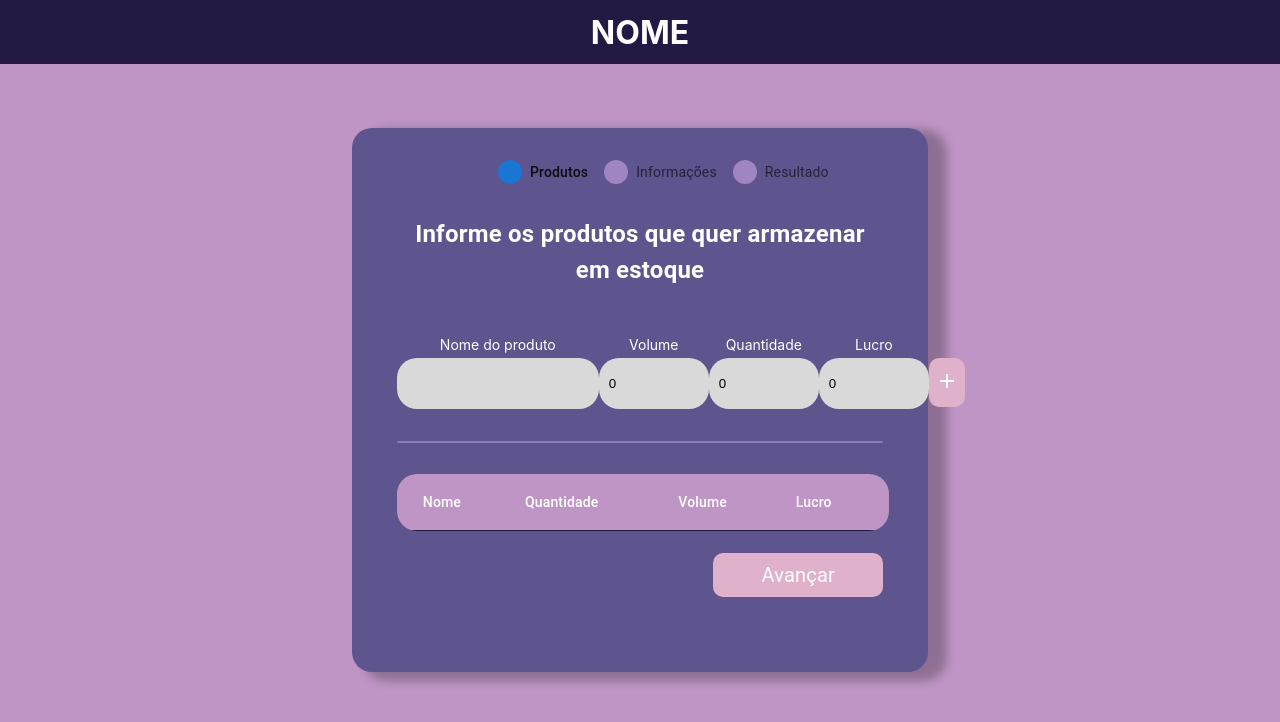
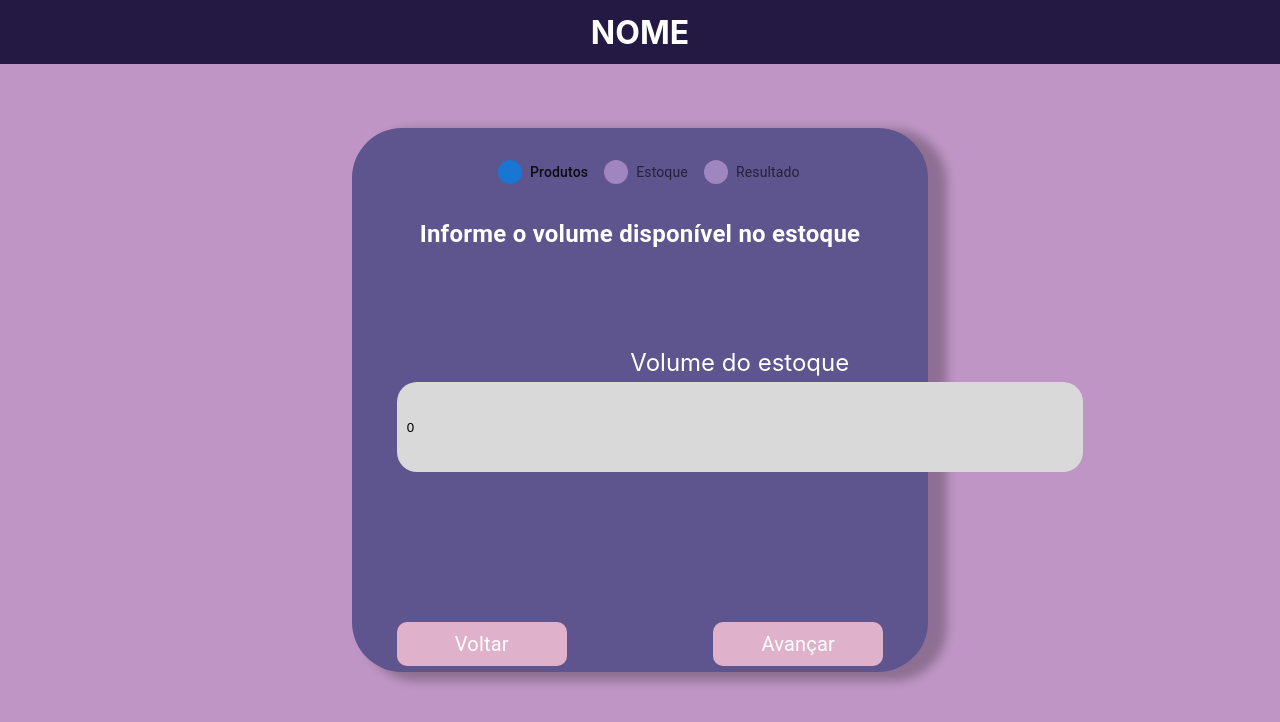
Before and after one commit to g-GSG/stock-optimization, a React (Create React App) app: page / in a window 1280 px wide. Shown: the top 722 px of the page. Built offline with nearby package versions, Linux system fonts and the light colour scheme.

Commit message:
Base do segundo passo finalizada

```diff
--- a/src/App.js
+++ b/src/App.js
@@ -1,7 +1,7 @@
 import './App.css';
 import { Container } from './presentation/components/container';
 import { Header } from './presentation/components/header';
-import { StepOne } from './presentation/components/step-one';
+import { StepTwo } from './presentation/components/step-two';
 
 
 function App() {
@@ -10,7 +10,7 @@ function App() {
     <div className="App">
       <Header>NOME</Header>
       <Container>
-        <StepOne />
+        <StepTwo />
       </Container>
     </div>
   );
--- a/src/presentation/components/container/container.styles.js
+++ b/src/presentation/components/container/container.styles.js
@@ -6,7 +6,7 @@ export const ContainerStyled = styled.div`
   justify-content: left;
   padding: 32px;
   align-items: center;
-  border-radius: 20px;
+  border-radius: 50px;
   background-color: #5E548E;
   width: 40%;
   height: 60%;
--- a/src/presentation/components/input/input.jsx
+++ b/src/presentation/components/input/input.jsx
@@ -1,15 +1,16 @@
 import React from 'react'
 import { InputStyled, InputWrapper } from './input.styles'
 
-function Input({ id, label, name, onChange, placeholder, type, value, width, props }) {
+function Input({ height, id, label, name, onChange, placeholder, type, value, width, ...props }) {
   return (
     <InputWrapper>
-      <label htmlFor={id}>{label}</label>
+      <label htmlFor={id} style={{fontSize: props.fontSize || '14px'}}>{label}</label>
       <InputStyled
         id={id}
         name={name}
         placeholder={placeholder}
         type={type}
+        height={height}
         width={width}
         value={value}
         onChange={onChange}
--- a/src/presentation/components/input/input.styles.js
+++ b/src/presentation/components/input/input.styles.js
@@ -2,7 +2,7 @@ import styled from 'styled-components'
 
 export const InputStyled = styled.input`
   width: ${props => props.width};
-  height: 51px;
+  height: ${props => props.height};
   background-color: #D9D9D9;
   border: 0;
   border-radius: 20px;
--- a/src/presentation/components/step-one/step-one.jsx
+++ b/src/presentation/components/step-one/step-one.jsx
@@ -17,7 +17,10 @@ function StepOne() {
 
   function addToTable() {
     setProducts([...products, { nome: product, quantidade: amount, volume: volume, lucro: profit }])
+  }
 
+  function nextStep() {
+    console.log('Próximo passo')
   }
 
   function handleChange(event, field) {
@@ -28,12 +31,11 @@ function StepOne() {
     field === 'lucro' && setProfit(parseFloat(event.target.value))
   }
 
-  console.log('product, amount, volume, profit', product, amount, volume, profit)
   return (
     <StepOneContainer>
       <StepProgress
         StepProgress={1}
-        steps={["Produtos", "Informações", "Resultado"]}
+        steps={["Produtos", "Estoque", "Resultado"]}
       />
       <StepOneWrapper>
         <Typography fontWeight='bold' fontSize={24}>
@@ -44,6 +46,7 @@ function StepOne() {
             name='product'
             label='Nome do produto'
             type='text'
+            height='51px'
             width='182px'
             value={product}
             onChange={(e) => handleChange(e, 'produto')}
@@ -52,6 +55,7 @@ function StepOne() {
             name='volume'
             label='Volume'
             type='number'
+            height='51px'
             width='90px'
             value={volume}
             onChange={(e) => handleChange(e, 'volume')}
@@ -60,6 +64,7 @@ function StepOne() {
             name='amount'
             label='Quantidade'
             type='number'
+            height='51px'
             width='90px'
             value={amount}
             onChange={(e) => handleChange(e, 'quantidade')}
@@ -68,6 +73,7 @@ function StepOne() {
             name='profit'
             label='Lucro'
             type='number'
+            height='51px'
             width='90px'
             value={profit}
             onChange={(e) => handleChange(e, 'lucro')}
@@ -98,7 +104,7 @@ function StepOne() {
             width='170px'
             height='44px'
             margin='22px 0 0 0'
-            onClick={() => addToTable()}
+            onClick={() => nextStep()}
           >
             <Typography fontSize={20}>Avançar</Typography>
           </Button>
--- /dev/null
+++ b/src/presentation/components/step-two/index.js
@@ -0,0 +1 @@
+export { default as StepTwo } from "./step-two";
--- /dev/null
+++ b/src/presentation/components/step-two/step-two.jsx
@@ -0,0 +1,67 @@
+import { useState } from 'react'
+import { Typography } from '@mui/material'
+import { Button } from '../button'
+import { Input } from '../input'
+import { StepProgress } from '../stepper'
+import { StepTwoContainer, StepTwoFormWrapper, StepTwoWrapper } from './step-two.styles'
+
+function StepTwo() {
+  const [maxVolume, setMaxVolume] = useState(0)
+
+  function previousStep() {
+    console.log('Passo anterior')
+  }
+
+  function nextStep() {
+    console.log('Próximo passo')
+  }
+
+
+  return (
+    <StepTwoContainer>
+      <StepProgress
+        StepProgress={2}
+        steps={["Produtos", "Estoque", "Resultado"]}
+      />
+      <StepTwoWrapper>
+        <Typography fontWeight='bold' fontSize={24}>
+          Informe o volume disponível no estoque
+        </Typography>
+        <StepTwoFormWrapper>
+          <Input
+            name='maxVolume'
+            label='Volume do estoque'
+            type='number'
+            width='666px'
+            height='90px'
+            fontSize={24}
+            value={maxVolume}
+            onChange={(e) => setMaxVolume(e.target.value)}
+          />
+        </StepTwoFormWrapper>
+        <div style={{ display: 'flex', justifyContent: 'space-between', width: '100%' }}>
+          <Button
+            backgroundColor='#E0B1CB'
+            width='170px'
+            height='44px'
+            margin='22px 0 0 0'
+            onClick={() => previousStep()}
+          >
+            <Typography fontSize={20}>Voltar</Typography>
+          </Button>
+          <Button
+            backgroundColor='#E0B1CB'
+            width='170px'
+            height='44px'
+            margin='22px 0 0 0'
+            onClick={() => nextStep()}
+          >
+            <Typography fontSize={20}>Avançar</Typography>
+          </Button>
+        </div>
+      </StepTwoWrapper>
+    </StepTwoContainer >
+  )
+}
+
+export default StepTwo
--- /dev/null
+++ b/src/presentation/components/step-two/step-two.styles.js
@@ -0,0 +1,26 @@
+import styled from 'styled-components'
+
+export const StepTwoContainer = styled.div`
+  display: flex;
+  flex-direction: column;
+  width: 100%;
+  text-align: center;
+  align-items: center;
+  justify-content: center;
+`
+
+export const StepTwoWrapper = styled.div`
+  display: flex;
+  flex-direction: column;
+  width: 95%;
+  margin-top: 4vh;
+`
+
+export const StepTwoFormWrapper = styled.div`
+  display: flex;
+  flex-direction: row;
+  justify-content: space-between;
+  width: 100%;
+  margin-top: 12vh;
+  margin-bottom: 16vh;
+`
```
